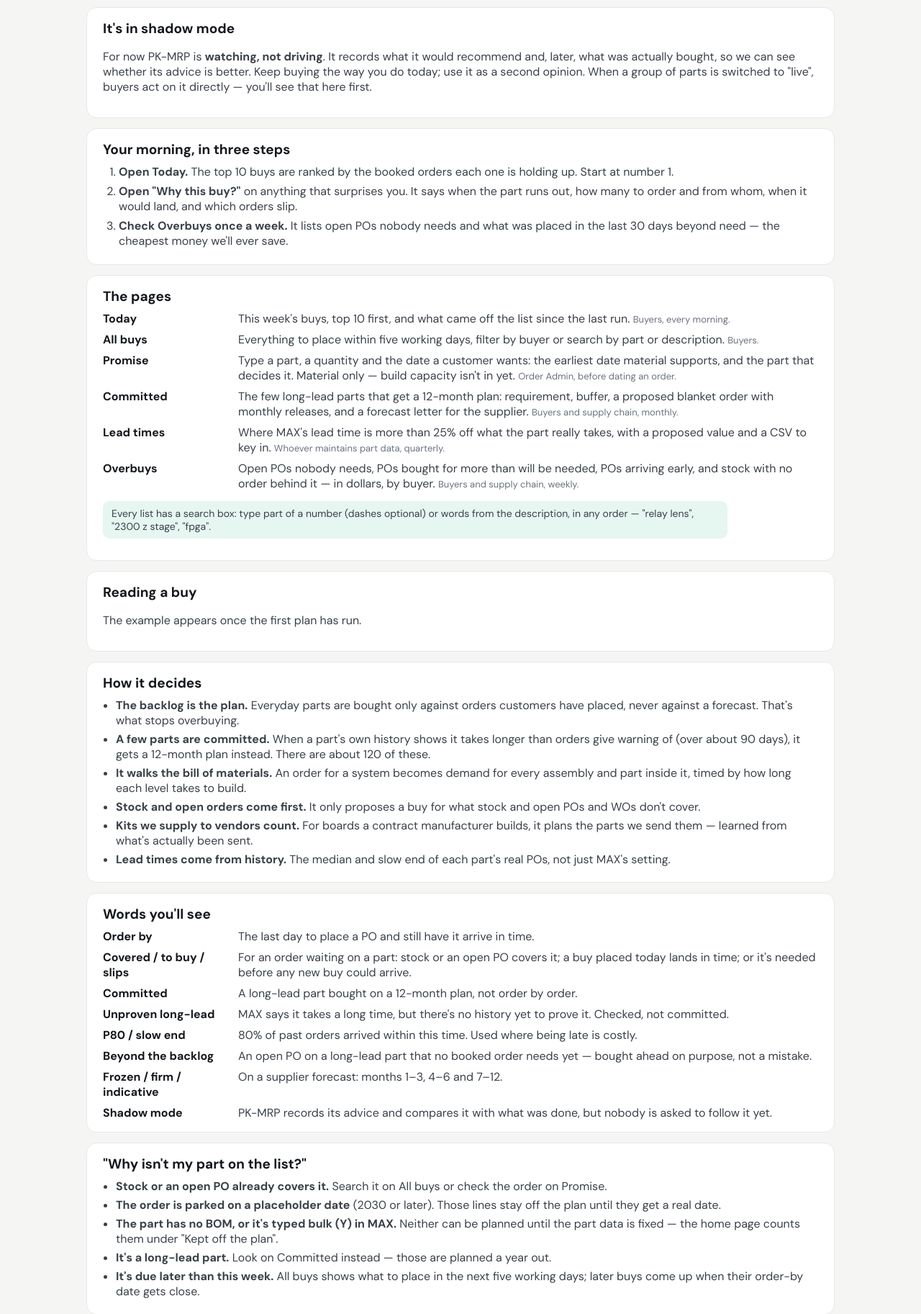
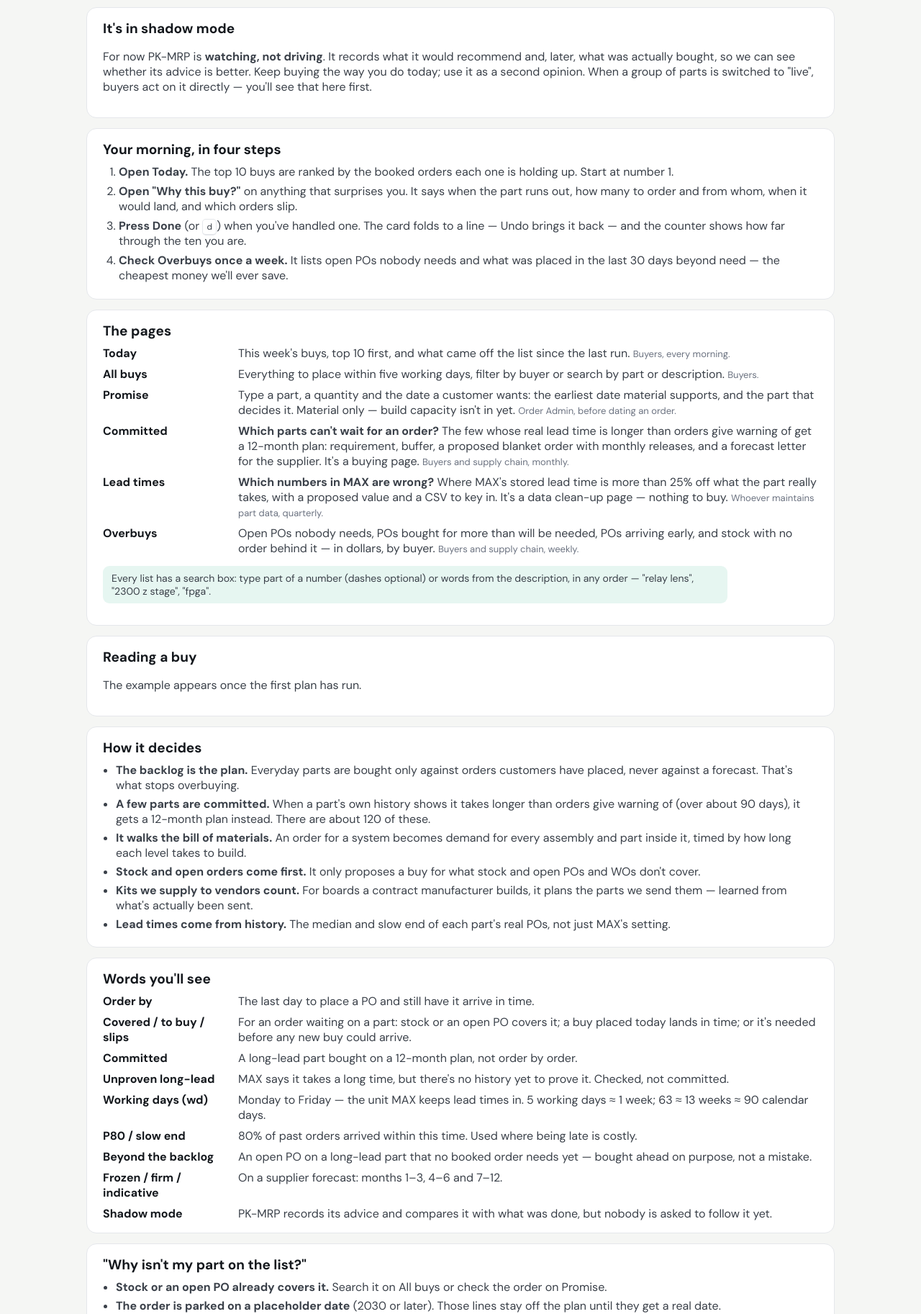
Before and after one commit to jaredPK1/PK-MRP, a Flask app: page /training in a window 1280 px wide. Shown: the part 216-2041 px from the top of the page at 72% size. Run offline with Flask 3, Linux system fonts and the light colour scheme; some libraries are stand-ins or nearby versions.

Commit message:
Fold cards when done; Committed vs Lead times made plain; pull in before buying
Cards: 'Why?' opens and closes on a second click (home, All buys,
Committed -- plain fetch, HTMX dropped). 'Done' (or d) folds a top-10
card to one line with Undo, remembered in the browser for that day's
plan, with an 'N of 10 done' counter and a cheer at 10. Fixed the folded
line showing on every card (its display:flex beat [hidden]).

Committed and Lead times read like the same page. Each now opens with
the one question it answers -- which parts are planned a year ahead (a
buying page) / which numbers in MAX are wrong (a clean-up page) -- links
to the other, and both use MAX's working days (Committed was calendar).

Committed plans now pull in open POs due later before proposing new
releases; ordering new while placed POs sat further out was itself an
overbuy (88-0512-02G: was a 1,712 blanket with 2,460 already on hand and
on order; now 0, pull in 2,182). 82 parts still need a blanket, 39 are
covered by pull-ins. Training + What's new updated. 138 tests.

Co-Authored-By: Claude Opus 5.5 <noreply@anthropic.com>

```diff
--- a/pkmrp/web/app.py
+++ b/pkmrp/web/app.py
@@ -59,6 +59,12 @@ def _month_name(v):
     return f"{d:%b}" + (f" {d.year}" if d.year != date.today().year else "")
 
 
+def _wdays(v):
+    """Working days with weeks alongside: 261 -> '261 working days (~52 wks)'."""
+    v = float(v or 0)
+    return f"{v:.0f} working days (~{max(v / 5, 1):.0f} wks)" if v else ""
+
+
 def _lead_words(source):
     """'realized (3 lines)' -> 'from its last 3 orders'; 'PURLT_01' -> 'MAX's lead time'."""
     s = source or ""
@@ -79,6 +85,7 @@ def create_app():
     app.jinja_env.filters["nice_date"] = _nice_date
     app.jinja_env.filters["month_name"] = _month_name
     app.jinja_env.filters["lead_words"] = _lead_words
+    app.jinja_env.filters["wdays"] = _wdays
 
     @app.context_processor
     def _ctx():
--- a/pkmrp/web/static/app.css
+++ b/pkmrp/web/static/app.css
@@ -204,3 +204,20 @@ footer { max-width: 1080px; margin: 0 auto; padding: 18px 20px 30px; color: var(
 .example p { margin: 2px 0; }
 .whats-new { margin: 0; padding-left: 18px; } .whats-new li { margin: 5px 0; color: var(--ink-2); }
 @media (max-width: 760px) { .pages, .glossary { grid-template-columns: 1fr; } .pages dd, .glossary dd { margin-bottom: 6px; } }
+
+/* Done cards fold to one line */
+.card-actions { display: flex; gap: 16px; align-items: center; margin-top: 10px; }
+.card-actions .why-btn { margin-top: 0; }
+.done-btn, .undo-btn { font: inherit; font-size: 13px; font-weight: 600; background: none; border: 1px solid var(--line);
+                       border-radius: 8px; padding: 3px 10px; color: var(--muted); cursor: pointer; }
+.done-btn:hover, .undo-btn:hover { border-color: var(--leaf); color: var(--leaf); }
+.card.done { grid-template-columns: 1fr; opacity: .7; box-shadow: none; }
+.card.done .rank, .card.done .body { display: none; }
+.done-line { padding: 10px 18px; display: flex; align-items: center; gap: 8px; font-size: 14px; color: var(--ink-2); }
+.done-line .tick { color: var(--leaf); font-weight: 700; }
+.done-line .undo-btn { margin-left: auto; }
+.done-count { font-size: 13px; font-weight: 600; color: var(--leaf); }
+.why[hidden] { display: none; }
+.done-line[hidden] { display: none; }
+.card > .done-line { grid-column: 1 / -1; }
+.lede.small-gap { margin-top: 8px; }
--- a/pkmrp/web/static/app.js
+++ b/pkmrp/web/static/app.js
@@ -16,8 +16,65 @@
     else if (e.key === 'Enter' && document.activeElement.classList.contains('card')) {
       const btn = document.activeElement.querySelector('.why-btn');
       if (btn) btn.click();
+    } else if (e.key === 'd' && document.activeElement.classList.contains('card')) {
+      const card = document.activeElement;
+      setDone(card, !card.classList.contains('done'));
+      if (card.classList.contains('done')) focus(at + 1);
     }
   });
+
+  // "Why?" opens and closes the same panel (any page): fetched once, then toggled.
+  document.addEventListener('click', function (e) {
+    const btn = e.target.closest('.why-btn[data-why]');
+    if (!btn) return;
+    const box = document.querySelector(btn.dataset.target);
+    if (!box) return;
+    const open = btn.getAttribute('aria-expanded') === 'true';
+    if (open) {
+      box.hidden = true;
+      btn.setAttribute('aria-expanded', 'false');
+      btn.textContent = btn.dataset.label || btn.textContent;
+      return;
+    }
+    btn.dataset.label = btn.dataset.label || btn.textContent;
+    btn.setAttribute('aria-expanded', 'true');
+    btn.textContent = 'Hide';
+    box.hidden = false;
+    if (!box.dataset.loaded) {
+      box.innerHTML = '<p class="muted small">Loading…</p>';
+      fetch(btn.dataset.why, { credentials: 'same-origin' })
+        .then(r => r.text()).then(html => { box.innerHTML = html; box.dataset.loaded = '1'; })
+        .catch(() => { box.innerHTML = '<p class="muted small">Could not load — try again.</p>'; });
+    }
+  });
+
+  // Done: fold a card to one line, remembered in this browser for this plan.
+  const list = document.querySelector('.cards[data-plan]');
+  const key = list ? 'pkmrp-done-' + list.dataset.plan : null;
+  let doneSet = new Set();
+  try { if (key) doneSet = new Set(JSON.parse(localStorage.getItem(key) || '[]')); } catch (e) {}
+  function save() { try { if (key) localStorage.setItem(key, JSON.stringify([...doneSet])); } catch (e) {} }
+  function count() {
+    const el = document.querySelector('.done-count');
+    if (!el || !cards.length) return;
+    const n = cards.filter(c => c.classList.contains('done')).length;
+    el.textContent = n ? n + ' of ' + cards.length + ' done' + (n === cards.length ? ' — all clear 🎉' : '') : '';
+    return n;
+  }
+  function setDone(card, done, quiet) {
+    card.classList.toggle('done', done);
+    card.querySelector('.done-line').hidden = !done;
+    if (done) doneSet.add(card.dataset.part); else doneSet.delete(card.dataset.part);
+    save();
+    const n = count();
+    if (!quiet && done && n === cards.length) confetti(90);
+  }
+  cards.forEach(function (card) {
+    if (doneSet.has(card.dataset.part)) setDone(card, true, true);
+    card.querySelector('.done-btn').addEventListener('click', e => { e.stopPropagation(); setDone(card, true); });
+    card.querySelector('.undo-btn').addEventListener('click', e => { e.stopPropagation(); setDone(card, false); });
+  });
+  count();
 
   function confetti(n) {
     if (window.matchMedia('(prefers-reduced-motion: reduce)').matches) return;
--- a/pkmrp/web/templates/_committed_plan.html
+++ b/pkmrp/web/templates/_committed_plan.html
@@ -1,10 +1,11 @@
 <div class="cp-detail">
   <table class="ledger">
-    <thead><tr><th>Month</th><th></th><th class="r">Need</th><th class="r">Arriving</th><th class="r">Order</th><th>Order by</th></tr></thead>
+    <thead><tr><th>Month</th><th></th><th class="r">Need</th><th class="r">Arriving</th><th class="r">Pull in</th><th class="r">Order</th><th>Order by</th></tr></thead>
     <tbody>
     {% for m in cp.schedule %}{% set rel = cp.releases|selectattr('month', 'equalto', m.month)|list %}
       <tr><td>{{ m.month[:7] }}</td><td class="muted small">{{ m.horizon }}</td><td class="r">{{ m.requirement|qty }}</td>
           <td class="r">{{ m.arriving|qty if m.arriving else '' }}</td>
+          <td class="r">{{ m.pulled_in|qty if m.pulled_in else '' }}</td>
           <td class="r">{% if rel %}<b>{{ rel[0].qty|qty }}</b>{% endif %}</td>
           <td>{% if rel %}<span class="{{ 'late-text' if rel[0].late else '' }}">{{ rel[0].order_by }}</span>{% endif %}</td></tr>
     {% endfor %}
--- a/pkmrp/web/templates/base.html
+++ b/pkmrp/web/templates/base.html
@@ -8,7 +8,6 @@
   <link href="https://fonts.googleapis.com/css2?family=DM+Sans:opsz,wght@9..40,400;9..40,500;9..40,600;9..40,700&display=swap" rel="stylesheet">
   <link rel="icon" type="image/svg+xml" href="{{ script_root }}/static/favicon.svg?v={{ version }}">
   <link rel="stylesheet" href="{{ script_root }}/static/app.css?v={{ version }}">
-  <script src="https://unpkg.com/htmx.org@1.9.12" defer></script>
 </head>
 <body>
   <header class="bar">
--- a/pkmrp/web/templates/buys.html
+++ b/pkmrp/web/templates/buys.html
@@ -30,7 +30,7 @@
       <td>{{ b.buyer }}</td>
       <td class="r">{{ b.orders or '' }}</td>
       <td class="r">{{ b.order_value|money if b.order_value else '' }}</td>
-      <td><button class="why-btn" hx-get="{{ script_root }}/why/{{ b.part }}" hx-target="#why-row-{{ loop.index }}" hx-swap="innerHTML">Why?</button></td>
+      <td><button class="why-btn" data-why="{{ script_root }}/why/{{ b.part }}" data-target="#why-row-{{ loop.index }}" aria-expanded="false">Why?</button></td>
     </tr>
     <tr class="cp-row"><td colspan="12" id="why-row-{{ loop.index }}" class="cp-cell why-cell"></td></tr>
   {% else %}
--- a/pkmrp/web/templates/training.html
+++ b/pkmrp/web/templates/training.html
@@ -18,10 +18,11 @@
 </section>
 
 <section class="lesson" id="morning">
-  <h2>Your morning, in three steps</h2>
+  <h2>Your morning, in four steps</h2>
   <ol class="steps">
     <li><b>Open Today.</b> The top 10 buys are ranked by the booked orders each one is holding up. Start at number 1.</li>
     <li><b>Open "Why this buy?"</b> on anything that surprises you. It says when the part runs out, how many to order and from whom, when it would land, and which orders slip.</li>
+    <li><b>Press Done</b> (or <kbd>d</kbd>) when you've handled one. The card folds to a line — Undo brings it back — and the counter shows how far through the ten you are.</li>
     <li><b>Check Overbuys once a week.</b> It lists open POs nobody needs and what was placed in the last 30 days beyond need — the cheapest money we'll ever save.</li>
   </ol>
 </section>
@@ -32,8 +33,8 @@
     <dt>Today</dt><dd>This week's buys, top 10 first, and what came off the list since the last run. <span class="who">Buyers, every morning.</span></dd>
     <dt>All buys</dt><dd>Everything to place within five working days, filter by buyer or search by part or description. <span class="who">Buyers.</span></dd>
     <dt>Promise</dt><dd>Type a part, a quantity and the date a customer wants: the earliest date material supports, and the part that decides it. Material only — build capacity isn't in yet. <span class="who">Order Admin, before dating an order.</span></dd>
-    <dt>Committed</dt><dd>The few long-lead parts that get a 12-month plan: requirement, buffer, a proposed blanket order with monthly releases, and a forecast letter for the supplier. <span class="who">Buyers and supply chain, monthly.</span></dd>
-    <dt>Lead times</dt><dd>Where MAX's lead time is more than 25% off what the part really takes, with a proposed value and a CSV to key in. <span class="who">Whoever maintains part data, quarterly.</span></dd>
+    <dt>Committed</dt><dd><b>Which parts can't wait for an order?</b> The few whose real lead time is longer than orders give warning of get a 12-month plan: requirement, buffer, a proposed blanket order with monthly releases, and a forecast letter for the supplier. It's a buying page. <span class="who">Buyers and supply chain, monthly.</span></dd>
+    <dt>Lead times</dt><dd><b>Which numbers in MAX are wrong?</b> Where MAX's stored lead time is more than 25% off what the part really takes, with a proposed value and a CSV to key in. It's a data clean-up page — nothing to buy. <span class="who">Whoever maintains part data, quarterly.</span></dd>
     <dt>Overbuys</dt><dd>Open POs nobody needs, POs bought for more than will be needed, POs arriving early, and stock with no order behind it — in dollars, by buyer. <span class="who">Buyers and supply chain, weekly.</span></dd>
   </dl>
   <p class="tip">Every list has a search box: type part of a number (dashes optional) or words from the description, in any order — "relay lens", "2300 z stage", "fpga".</p>
@@ -76,6 +77,7 @@
     <dt>Covered / to buy / slips</dt><dd>For an order waiting on a part: stock or an open PO covers it; a buy placed today lands in time; or it's needed before any new buy could arrive.</dd>
     <dt>Committed</dt><dd>A long-lead part bought on a 12-month plan, not order by order.</dd>
     <dt>Unproven long-lead</dt><dd>MAX says it takes a long time, but there's no history yet to prove it. Checked, not committed.</dd>
+    <dt>Working days (wd)</dt><dd>Monday to Friday — the unit MAX keeps lead times in. 5 working days ≈ 1 week; 63 ≈ 13 weeks ≈ 90 calendar days.</dd>
     <dt>P80 / slow end</dt><dd>80% of past orders arrived within this time. Used where being late is costly.</dd>
     <dt>Beyond the backlog</dt><dd>An open PO on a long-lead part that no booked order needs yet — bought ahead on purpose, not a mistake.</dd>
     <dt>Frozen / firm / indicative</dt><dd>On a supplier forecast: months 1–3, 4–6 and 7–12.</dd>
--- a/pkmrp/web/whats_new.py
+++ b/pkmrp/web/whats_new.py
@@ -5,6 +5,21 @@ Every feature people can see gets a line here in the same change
 """
 
 WHATS_NEW = (
+    (
+        "2026-10-28",
+        "Committed plans pull in before they buy",
+        'When a month is short but POs are already placed for later, the plan now says "pull in N" instead of proposing a new blanket — new buys only for what\'s genuinely missing.',
+    ),
+    (
+        "2026-10-28",
+        "Committed vs Lead times, clearer",
+        "Each page now says the one question it answers — Committed: which parts are planned a year ahead (a buying page); Lead times: which numbers in MAX are wrong (a clean-up page) — and both use MAX's working days.",
+    ),
+    (
+        "2026-10-28",
+        "Fold cards away",
+        '"Why?" opens and closes on a second click. "Done" (or d) folds a buy card to one line with an Undo, and the top 10 counts how many you\'ve got through.',
+    ),
     (
         "2026-10-28",
         "Overbuys page",
```
Also changed, not shown: pkmrp/core/committed.py (+28 -3 lines), pkmrp/web/templates/committed.html (+13 -12 lines), pkmrp/web/templates/home.html (+9 -4 lines), pkmrp/web/templates/params.html (+7 -5 lines), tests/test_committed.py (+16 -0 lines).
